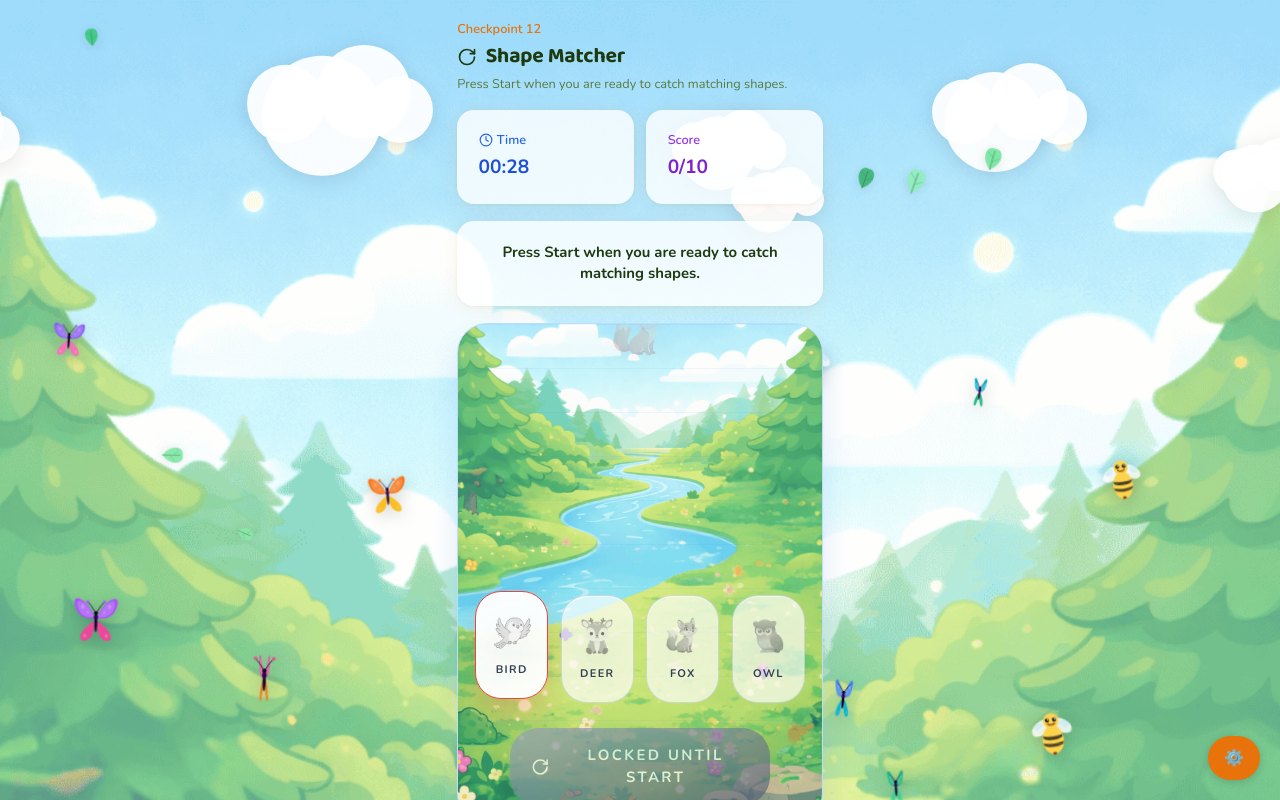
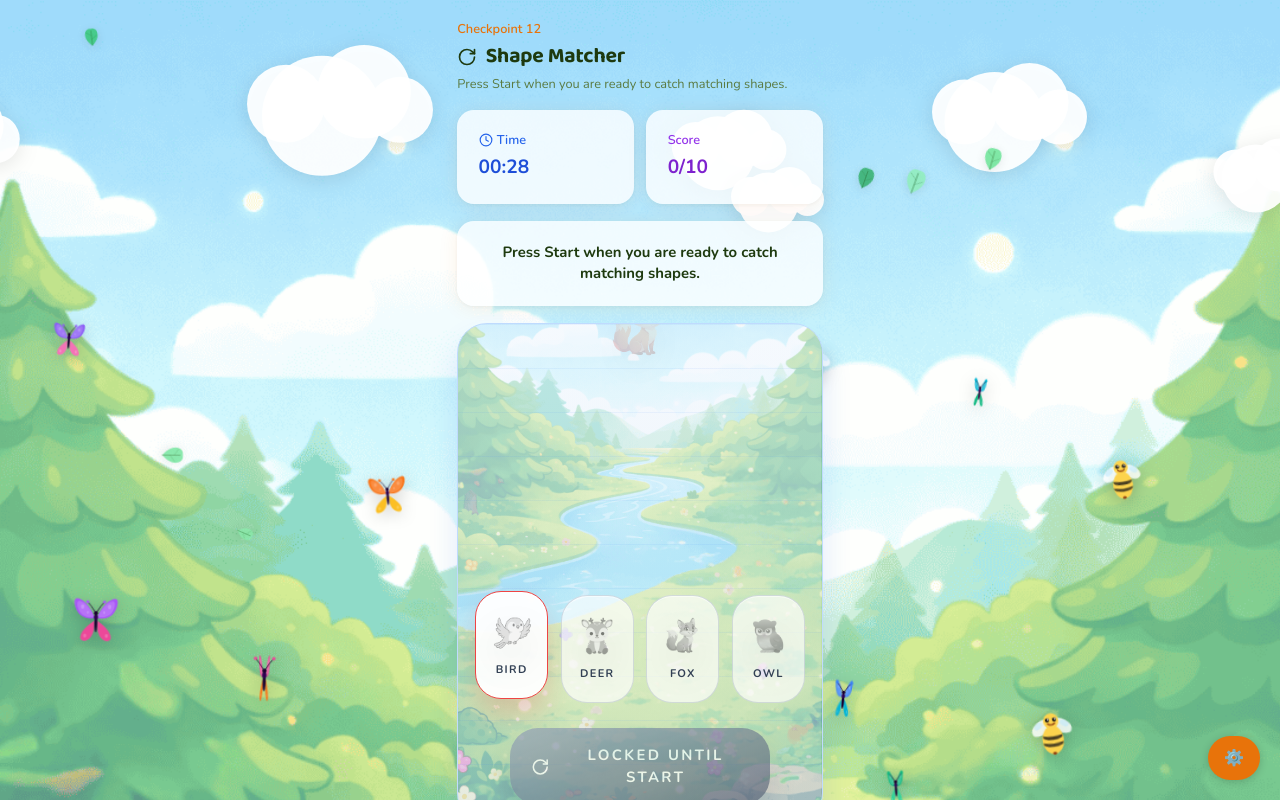
Before and after one commit to trungnguyen1221999/QR-Code-Game, a React (Vite) app in the folder frontend/: page /shape-matcher in a window 1280 px wide. Shown: the top 800 px of the page. Built offline with nearby package versions, Linux system fonts and the light colour scheme.

Commit message:
Fix background image issue during game play shapeMatcherDrop game

```diff
--- a/frontend/src/pages/ShapeMatcherDropGame.jsx
+++ b/frontend/src/pages/ShapeMatcherDropGame.jsx
@@ -344,14 +344,16 @@ export default function ShapeMatcherDropGame() {
           style={{
             minHeight: 500,
             borderColor: hitFlash === 'bad' ? '#FCA5A5' : '#BFDBFE',
-            background: hitFlash === 'bad'
-              ? 'linear-gradient(180deg, rgba(254,226,226,0.92) 0%, rgba(219,234,254,0.88) 100%)'
-              : hitFlash === 'good'
-                ? 'linear-gradient(180deg, rgba(220,252,231,0.9) 0%, rgba(219,234,254,0.86) 100%)'
-                : 'linear-gradient(180deg, rgba(239,246,255,0.82) 0%, rgba(219,234,254,0.82) 100%)',
-            backgroundImage: `linear-gradient(180deg, rgba(255,255,255,0.12) 0%, rgba(15,23,42,0.04) 100%), url('/forest2.png')`,
-            backgroundSize: 'cover',
-            backgroundPosition: 'center',
+            backgroundImage: `${
+              hitFlash === 'bad'
+                ? 'linear-gradient(180deg, rgba(254,226,226,0.78) 0%, rgba(219,234,254,0.62) 100%)'
+                : hitFlash === 'good'
+                  ? 'linear-gradient(180deg, rgba(220,252,231,0.74) 0%, rgba(219,234,254,0.6) 100%)'
+                  : 'linear-gradient(180deg, rgba(239,246,255,0.56) 0%, rgba(219,234,254,0.5) 100%)'
+            }, linear-gradient(180deg, rgba(255,255,255,0.12) 0%, rgba(15,23,42,0.04) 100%), url('/forest2.png')`,
+            backgroundSize: 'cover, cover, cover',
+            backgroundPosition: 'center, center, center',
+            backgroundRepeat: 'no-repeat, no-repeat, no-repeat',
             boxShadow: '0 18px 30px rgba(37,99,235,0.14)',
           }}
         >
```
